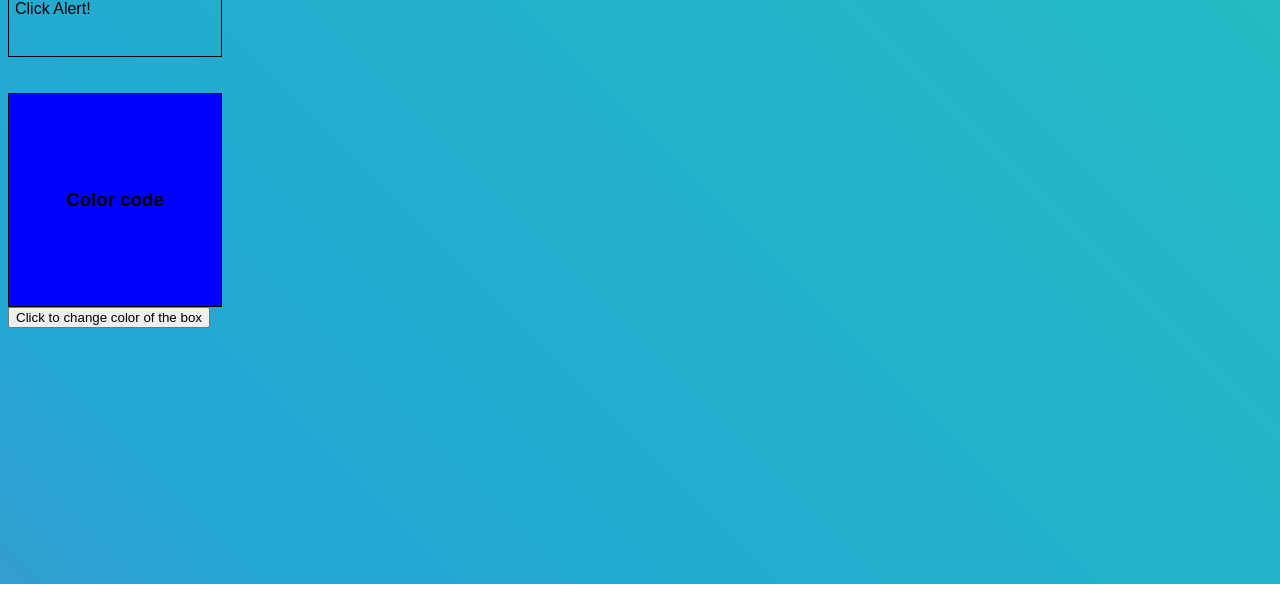
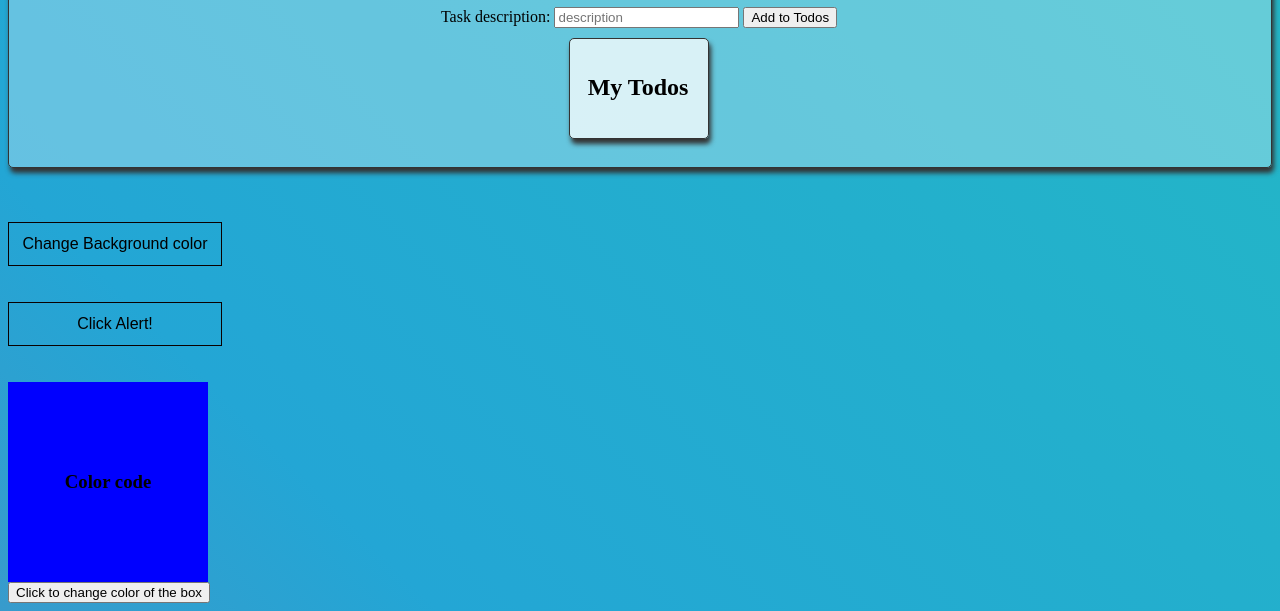
Before and after one commit to kphan921/first-website, a plain HTML site: page index.html in a window 1280 px wide. Shown: the part 216-827 px from the top of the page. Before the commit the page ends 800 px from the top, so only its background shows below. Drawn offline with Linux system fonts and the light colour scheme.

Commit message:
add todo list

```diff
--- a/index.html
+++ b/index.html
@@ -14,9 +14,27 @@
     <h1>Hello World!</h1>
     <h2>This is Kai's first website!</h2>
 
+    <div id="main-content">
+      <h1>To Do List™</h1>
+
+      <form id="create-task-form" action="#" method="post">
+        <label for="new-task-description">Task description:</label>
+        <input type="text" id="new-task-description" name="new-task-description" placeholder="description">
+        <input type="submit" value="Add to Todos">
+      </form>
+
+      <div id="list">
+        <h2>My Todos</h2>
+        <ul id="tasks">
+        </ul>
+      </div>
+    </div>
+  </br>
+  </br>
+  </br>
     <div id="button1">Change Background color</div>
   </br>
-
+  </br>
     <div id="button2">Click Alert!</div>
   </br>
   </br>
--- a/script.js
+++ b/script.js
@@ -26,3 +26,23 @@ button.addEventListener("click", e => {
     code.innerText = color;
     container.style.backgroundColor = color;
 })
+
+form = document.querySelector('#create-task-form');
+let commentContainer = document.querySelector('#tasks')
+
+form.addEventListener('submit', (e) => {
+  e.preventDefault();
+  let li = document.createElement('li')
+  li.textContent= e.target['new-task-description'].value;
+  commentContainer.appendChild(li);
+  btn = document.createElement('button');
+  btn.textContent = 'X';
+  btn.style.width = '20px'
+  btn.style.height = '20px'
+  btn.style.fontSize = '10px'
+  btn.style.background = 'red';
+  li.appendChild(btn);
+  btn.addEventListener('click', (e) => {
+    e.target.parentElement.remove(li);
+  })
+})
--- a/style.css
+++ b/style.css
@@ -16,13 +16,27 @@ body {
 	}
 }
 
-div {
+#button1 {
   width: 200px;
   font-family: Gotham Rounded, sans-serif;
   border: 1px solid rgb(10, 0, 0);
   padding: 6px;
-  min-height: 50px;
+  min-height: 30px;
+  align-items: center;
+  display: flex;
+  justify-content: center;
 }
+
+#button2 {
+	width: 200px;
+	font-family: Gotham Rounded, sans-serif;
+	border: 1px solid rgb(10, 0, 0);
+	padding: 6px;
+	min-height: 30px;
+	align-items: center;
+	display: flex;
+	justify-content: center;
+  }
 
 .container {
 	height: 200px;
@@ -36,3 +50,25 @@ div {
 .button {
 	cursor: pointer;
 }
+
+#main-content {
+	position: relative;
+	display: flex;
+	justify-content: center;
+	align-items: center;
+	flex-direction: column;
+	border: 1px solid #333;
+	background: rgba(255, 255, 255, 0.3);
+	padding: 15px 20px 18px 18px;
+	border-radius: 5px;
+	box-shadow: 2px 5px 5px #333;
+  }
+
+  #list {
+	margin: 10px;
+	border: 1px solid #333;
+	background: rgba(255, 255, 255, 0.75);
+	padding: 15px 20px 18px 18px;
+	border-radius: 5px;
+	box-shadow: 2px 5px 5px #333;
+  }
```
